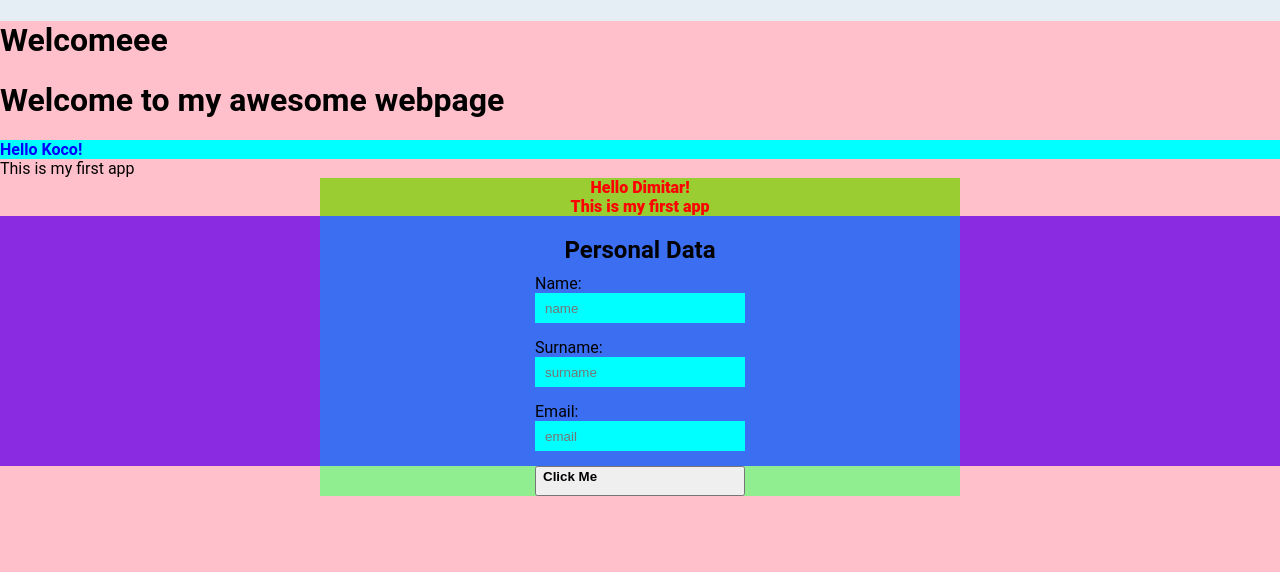
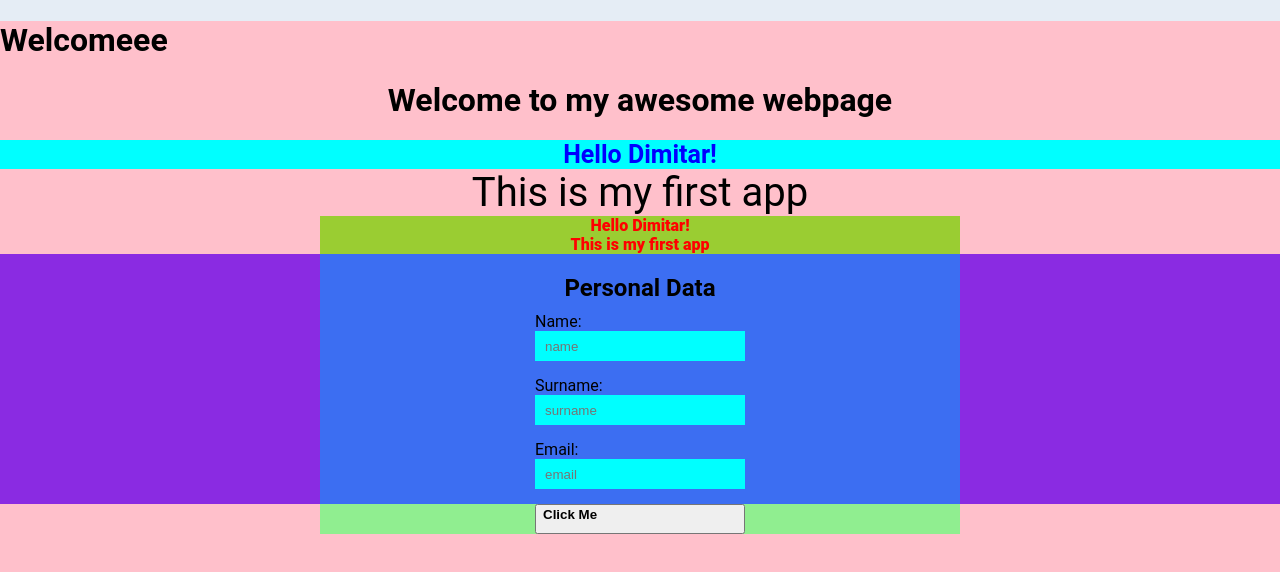
Before and after one commit to Dimitar80/my-app, a React app: page / in a window 1280 px wide. Built offline with nearby package versions, Linux system fonts and the light colour scheme.

Commit message:
my-app-Probi-17092019

```diff
--- a/src/Heading.js
+++ b/src/Heading.js
@@ -5,7 +5,7 @@ const Heading = () => {
     return (
         <div>
         <h1>Welcomeee</h1>
-        <h1>Welcome to my awesome webpage</h1>
+        <h1 className='hed'>Welcome to my awesome webpage</h1>
         </div>
       )
 }
--- a/src/User.js
+++ b/src/User.js
@@ -5,8 +5,8 @@ import './style.css'
 const User = () => {
     return (
        <React.Fragment>
-        <div id='greeting' className='text'>Hello Koco!</div>
-        <div>This is my first app</div>
+        <div id='greeting' className='text'>Hello Dimitar!</div>
+        <div className='app'>This is my first app</div>
        </React.Fragment>
     )
 }
--- a/src/style.css
+++ b/src/style.css
@@ -9,7 +9,14 @@ html,body {
     /* justify-content: center; */
     /* overflow: hidden; */
 }
+
+.hed {
+    text-align: center;
+}
 .text {
+    /* display: 'block'; */
+    text-align: center;
+    font-size: 25px;
     background-color: aqua;
     color: blue;
     font-weight: 700;
@@ -21,12 +28,18 @@ html,body {
     width: 50%;
     /* align-content: center; */
     /* align-items: center; */
+    text-align: center;
     margin: auto;
     justify-content: center;
     justify-items: center;
     text-align: center;
     color: red;
     font-weight: 900;
+}
+
+.app {
+    text-align: center;
+    font-size: 40px;
 }
 
 .box {
```
